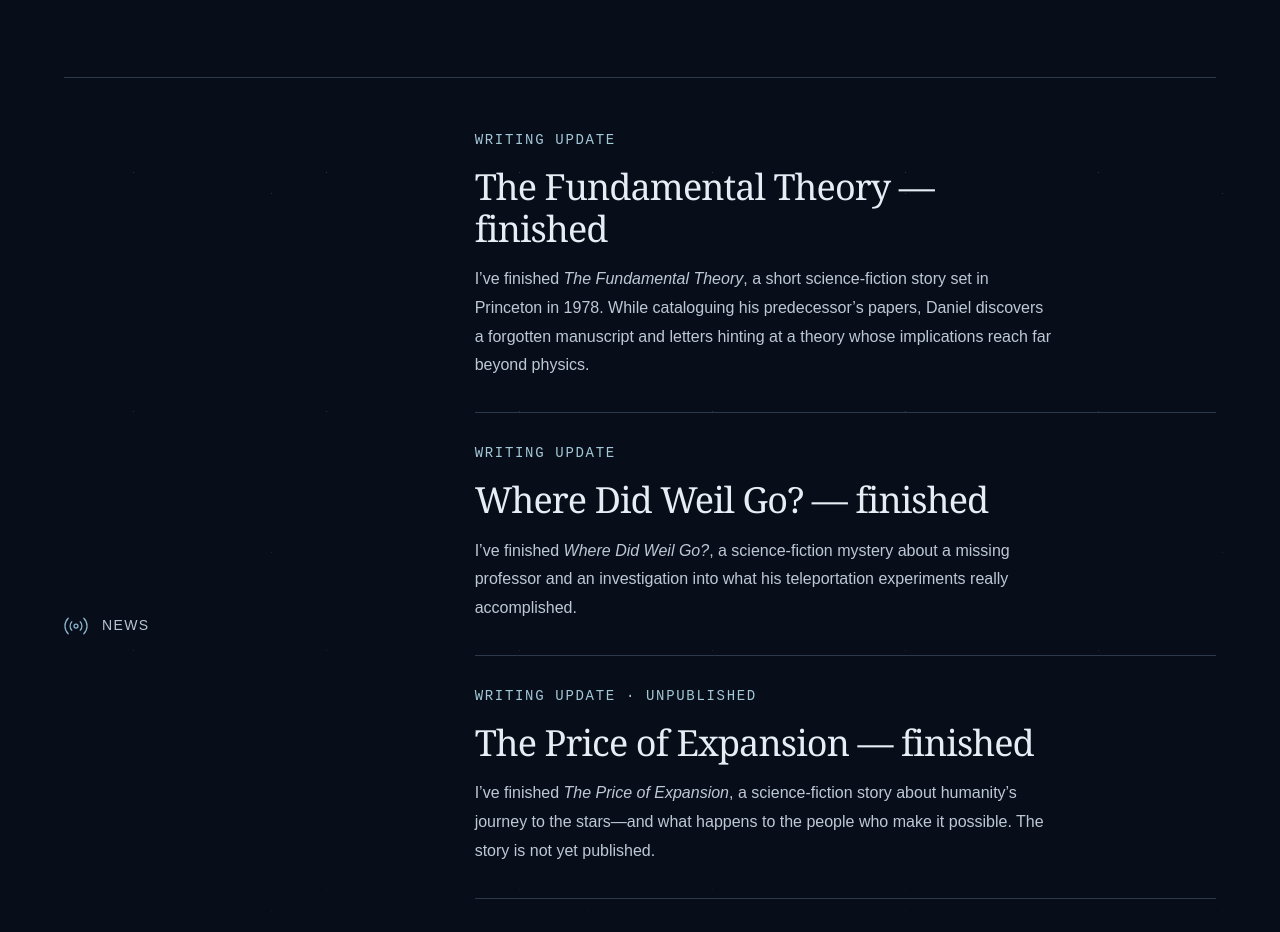
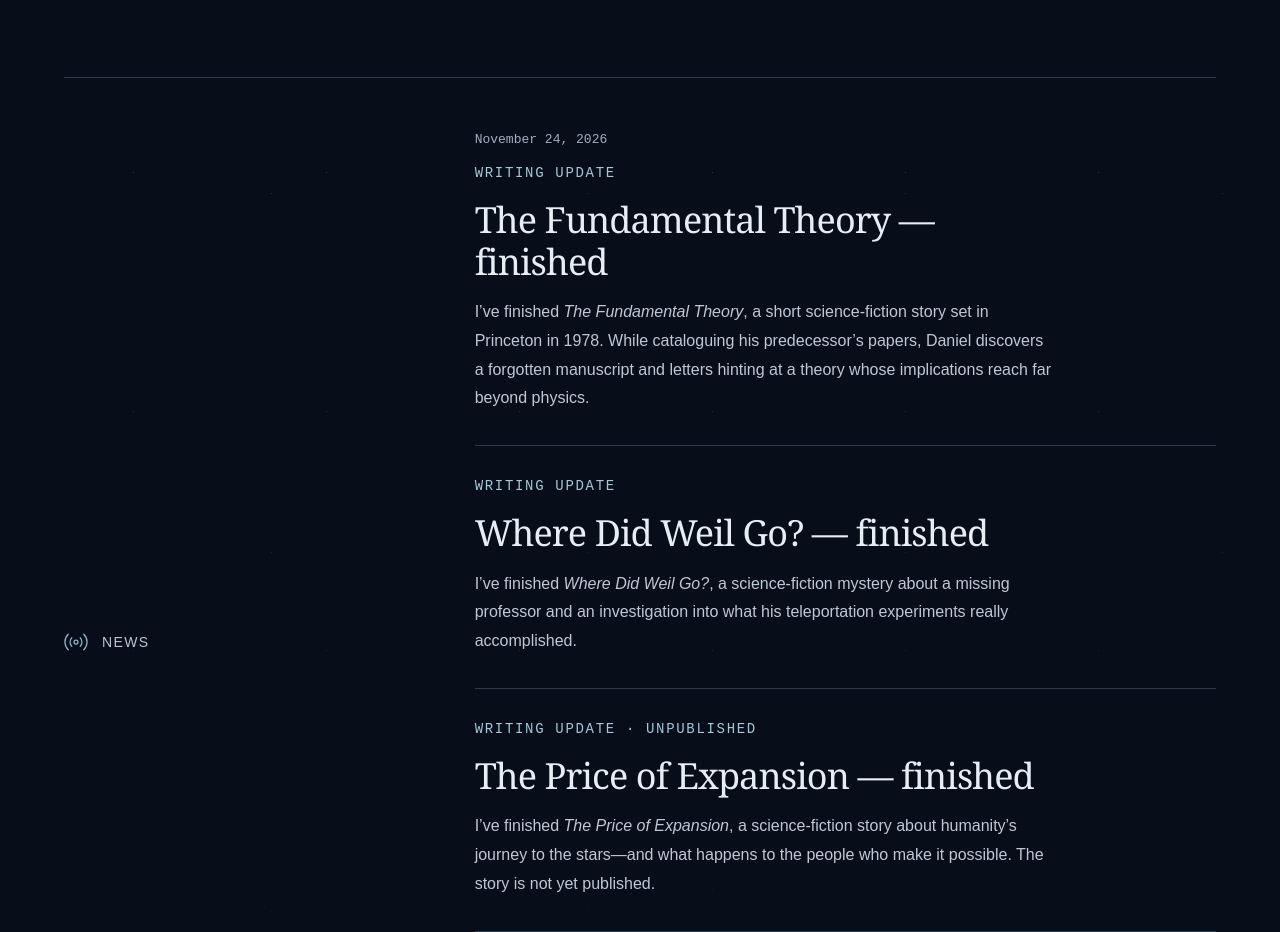
Before and after one commit to maxboganets/writing, a plain HTML site: page index.html in a window 1280 px wide. Shown: the part 2901-3833 px from the top of the page. Drawn offline with Linux system fonts and the light colour scheme.

Commit message:
Date The Fundamental Theory completion November 24, 2026

```diff
--- a/index.html
+++ b/index.html
@@ -119,6 +119,7 @@
       <h2 id="news-title"><svg class="icon" aria-hidden="true" focusable="false"><use href="#icon-signal"/></svg>News</h2>
       <div class="section-content">
         <article class="news-entry" aria-labelledby="fundamental-news-title">
+          <time class="news-date" datetime="2026-11-24">November 24, 2026</time>
           <p class="eyebrow">Writing update</p>
           <h3 id="fundamental-news-title">The Fundamental Theory — finished</h3>
           <p class="story-summary">I’ve finished <em>The Fundamental Theory</em>, a short science-fiction story set in Princeton in 1978. While cataloguing his predecessor’s papers, Daniel discovers a forgotten manuscript and letters hinting at a theory whose implications reach far beyond physics.</p>
```
